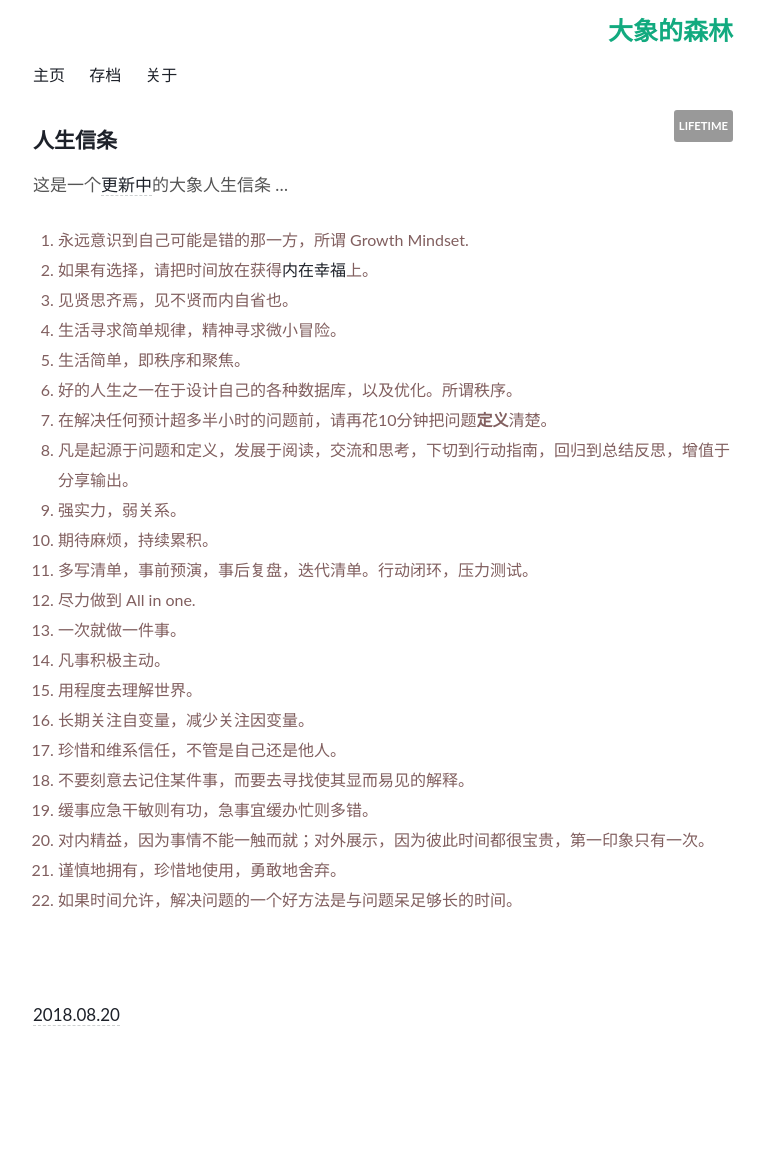
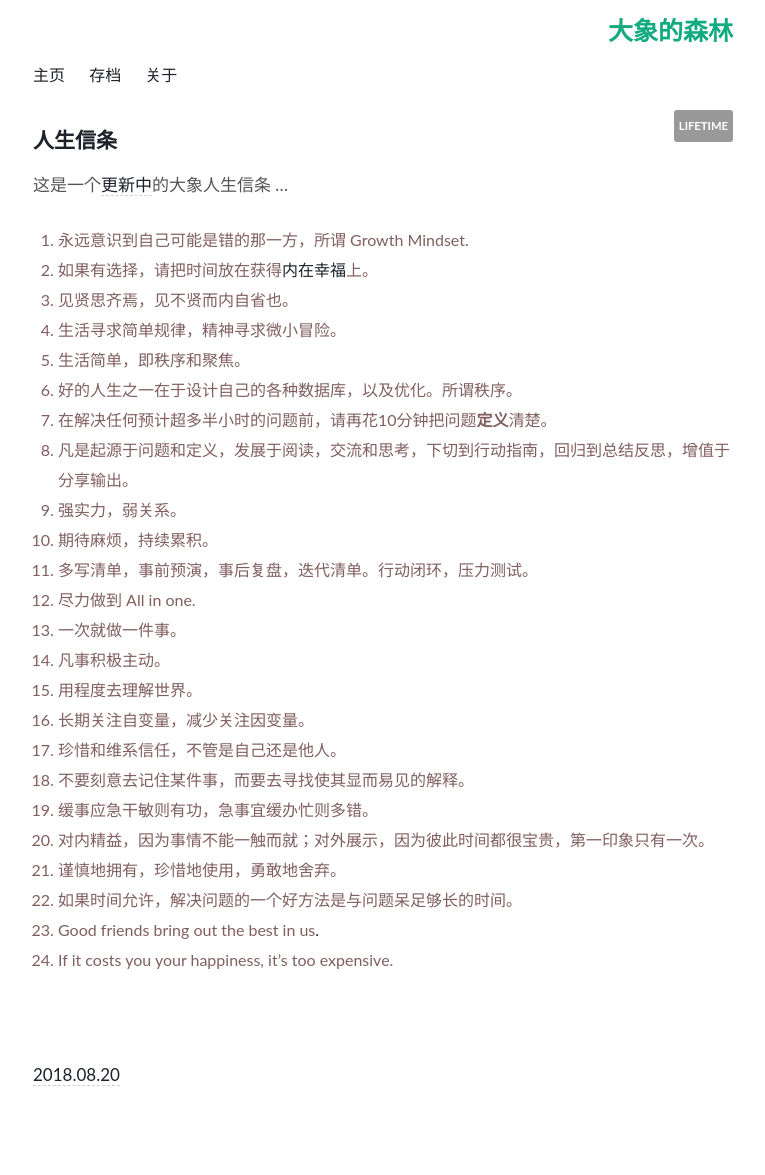
Before and after one commit to WillWang-X/willwang-x.github.io, a Jekyll site: the page built from _posts/blogs/2018-10-20-tenet.md, in a window 1280 px wide. Shown: the whole page, without its empty margins (257-1022 px from the left). Built offline with Jekyll 4.4.1, drawn with Linux system fonts in a browser that asks for light colours; before the commit the page ends 1115 px from its top, so only the background shows below that.

Commit message:
Update in batch

```diff
--- a/_posts/blogs/2018-10-20-tenet.md
+++ b/_posts/blogs/2018-10-20-tenet.md
@@ -32,6 +32,8 @@ published: true
 2. 对内精益，因为事情不能一触而就；对外展示，因为彼此时间都很宝贵，第一印象只有一次。
 3. 谨慎地拥有，珍惜地使用，勇敢地舍弃。[](我随手拿起的物品，都是经常用到的；我随时想到的念头，都是长久思考的事情。)
 4. 如果时间允许，解决问题的一个好方法是与问题呆足够长的时间。
+5. Good friends bring out the best in us[.](https://www.ebay.com/itm/Twos-Company-Trinket-Tray-Good-friends-bring-out-the-best-in-us-/133343546830)
+6. If it costs you your happiness, it's too expensive.
 
 
 
```
